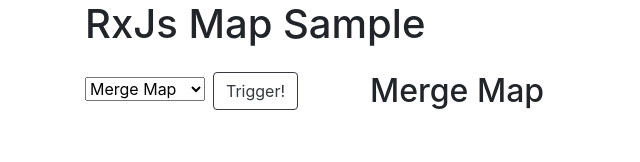
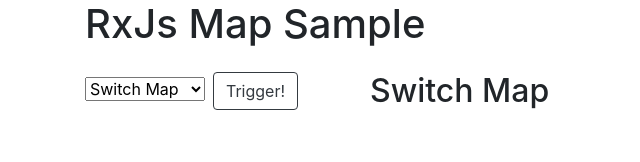
Before and after one commit to gabrielgeorge/RxJsMapSample, an Angular app: page / in a window 1280 px wide. Shown: the top 162 px of the page, without its empty margins (0-640 px from the left). Built offline with nearby package versions, Linux system fonts and the light colour scheme.

Commit message:
set switchMap as default

```diff
--- a/src/app/app.component.ts
+++ b/src/app/app.component.ts
@@ -10,16 +10,16 @@
 export class AppComponent {
   obs = new Subject();
   values = [];
-  mapType: 'mergeMap' | 'concatMap' | 'exhaustMap' | 'switchMap' = 'mergeMap';
+  mapType: 'mergeMap' | 'concatMap' | 'exhaustMap' | 'switchMap' = 'switchMap';
 
-  mapTitle = 'Merge Map';
+  mapTitle = 'Switch Map';
   observable$: Subscription;
   interval$ = interval(1000);
 
   constructor() {
     this.observable$ = this.obs
       .pipe(
-        mergeMap(event => {
+        switchMap(event => {
           return this.interval$.pipe(take(5));
         })
       )
```
